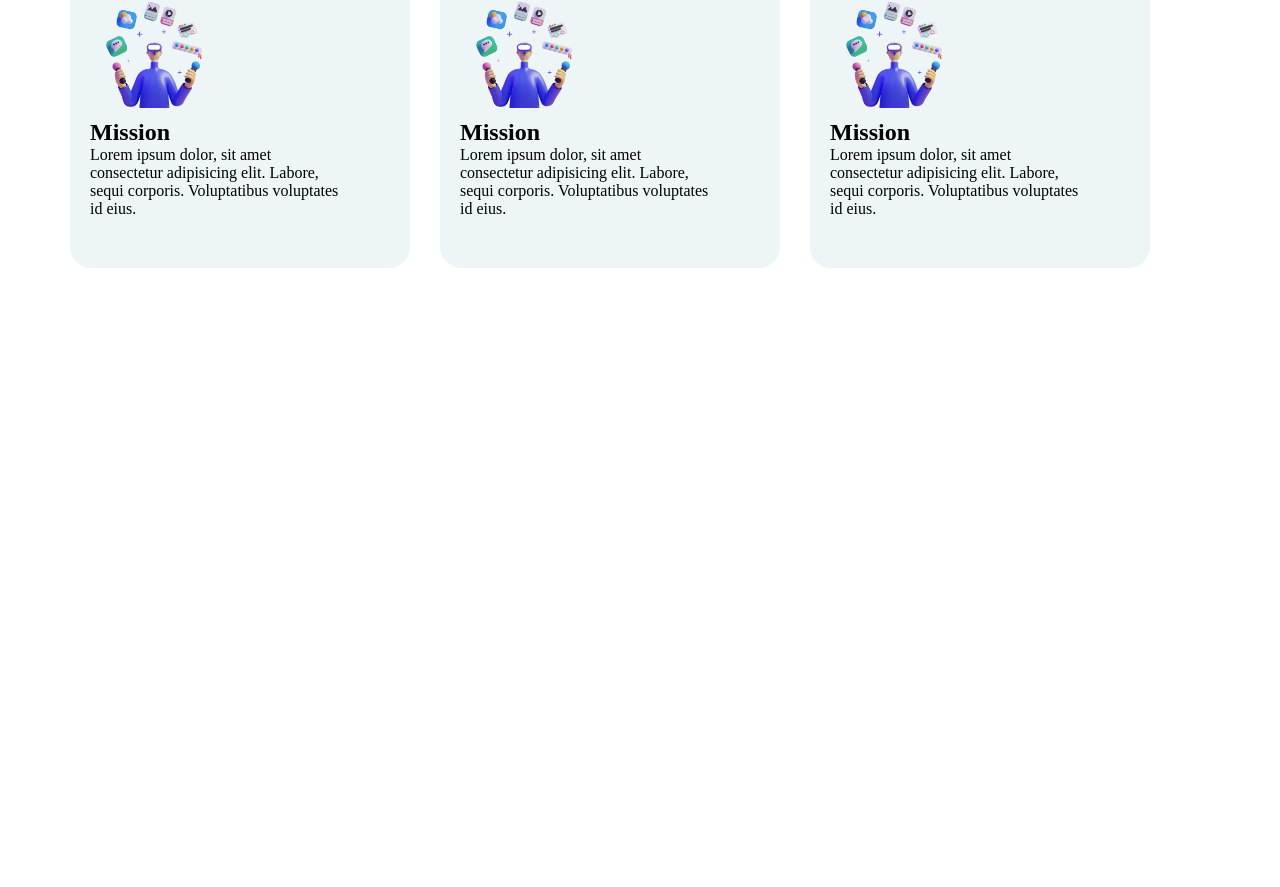
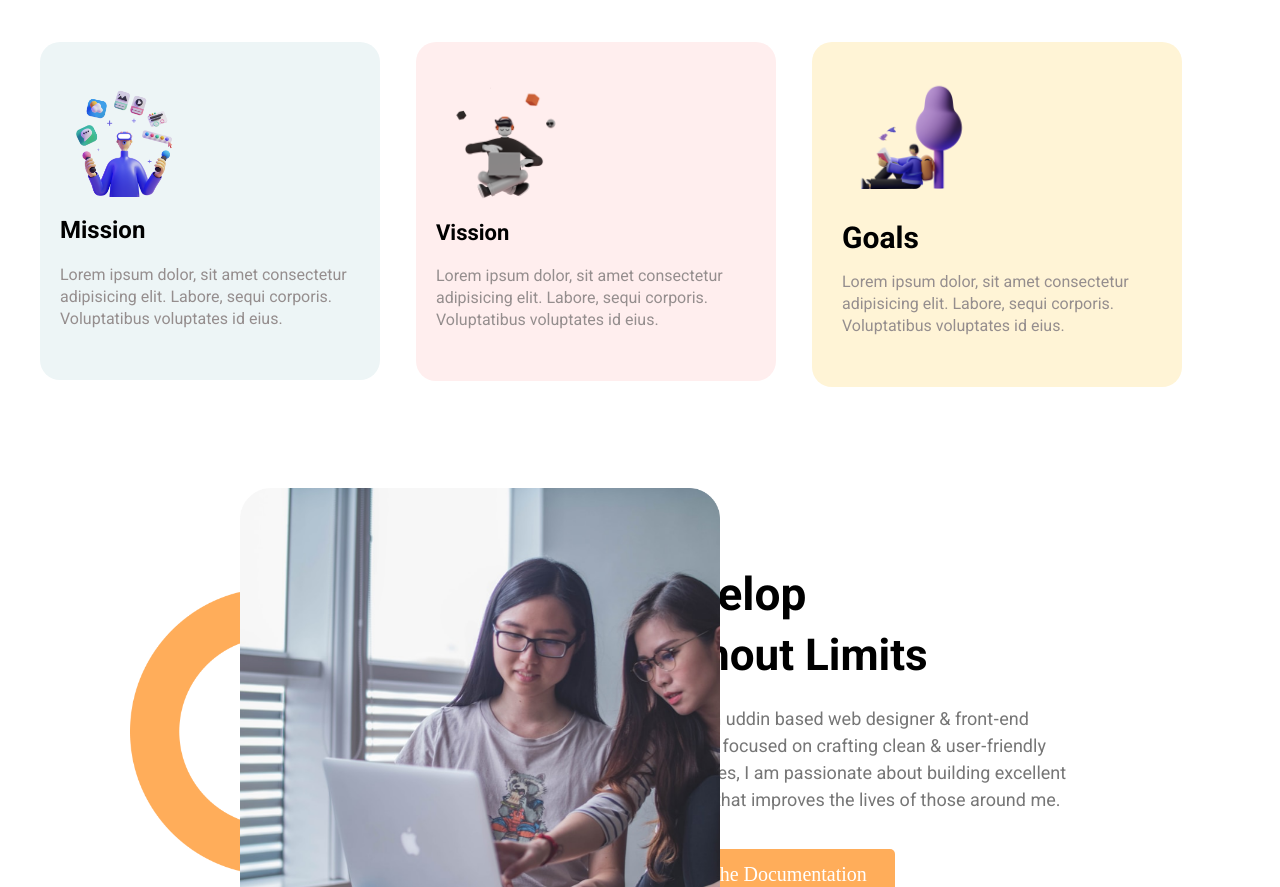
Before and after one commit to azimuddin2/Developer_Website, a plain HTML site: page index.html in a window 1280 px wide. Shown: the part 632-1519 px from the top of the page. Before the commit the page ends 950 px from the top, so only its background shows below. Drawn offline with Linux system fonts and the light colour scheme; files whose address does not match are found by name.

Commit message:
new addted

```diff
--- a/index.html
+++ b/index.html
@@ -20,11 +20,11 @@
                 <p>Scroll down to explore more about us</p>
             </div>
             <div class="homeSliderImage">
-                <img src="file:///E:/Developer_Website/images/person/person-0.png" alt="person_image-0">
+                <img src="file:///E:/Developer_Website/images/person/person-1.png" alt="person_image-0">
             </div>
         </div>
     </section>
-    <section id="myMission">
+<section id="myMission">
         <div class="myMissionTitle">
             <h1>My Mission in <span>2022</span></h1>
         </div>
@@ -34,18 +34,38 @@
                 <h2>Mission</h2>
                 <p>Lorem ipsum dolor, sit amet consectetur adipisicing elit. Labore, sequi corporis. Voluptatibus voluptates id eius.</p>
             </div>
-            <div class="myMissionBox">
-                <img src="file:///C:/Users/User/Downloads/mission-2022-main/mission-2022-main/images/illustrators/illustrator-1.png" alt="illustrator_icon">
-                <h2>Mission</h2>
+            <div class="myMissionBoxfitst">
+                <img src="file:///C:/Users/User/Downloads/mission-2022-main/mission-2022-main/images/illustrators/illustrator-2.png" alt="illustrator_icon">
+                <h2>Vission</h2>
                 <p>Lorem ipsum dolor, sit amet consectetur adipisicing elit. Labore, sequi corporis. Voluptatibus voluptates id eius.</p>
             </div>
-            <div class="myMissionBox">
-                <img src="file:///C:/Users/User/Downloads/mission-2022-main/mission-2022-main/images/illustrators/illustrator-1.png" alt="illustrator_icon">
-                <h2>Mission</h2>
+            <div class="myMissionBoxSecend">
+                <img src="file:///C:/Users/User/Downloads/mission-2022-main/mission-2022-main/images/illustrators/illustrator-3.png" alt="illustrator_icon">
+                <h2>Goals</h2>
                 <p>Lorem ipsum dolor, sit amet consectetur adipisicing elit. Labore, sequi corporis. Voluptatibus voluptates id eius.</p>
             </div>
         </div>
     </section>
+    <section id="developWithout">
+
+
+            <div class="developerImage">
+                <div class="developerImageOne">
+                    <img src="file:///E:/Developer_Website/images/shapes/shape-1.png" alt="image shape">
+
+               </div>
+               <div class="developerImageTwo">
+                <img src="file:///E:/Developer_Website/images/pictures/coding.png" alt="pictures">
+            </div>
+            </div>
+            <div class="developerInfo">
+                <h1>Develop</h1>
+                <h2>Without Limits</h2>
+                <p>I'm a azim uddin based web designer & front‑end developer focused on crafting clean & user‑friendly experiences, I am passionate about building excellent software that improves the lives of those around me.</p>
+                <a id="readBtn" href="#">Read the Documentation</a>
+            </div>
+
+    </section>
 
 </body>
 </html>
--- a/style.css
+++ b/style.css
@@ -7,7 +7,7 @@
 
 .container {
     overflow: hidden;
-    width: 1140px;
+    width: 1200px;
     margin: auto;
 }
 
@@ -18,46 +18,53 @@
 }
 
 .homeSliderImage {
-    width: 50%;
+    width: 40%;
     float: right;
 }
 
 .infoTitle {
-    border-left: 3px solid #ff5959;
-    padding-left: 6px;
+    border-left: 6px solid #ffad5a;
+    padding-left: 10px;
     font-family: 'Roboto', sans-serif;
 }
 
 .infoTitle h1 {
-    font-size: 44px;
+    font-size: 50px;
     margin-bottom: 6px;
+    margin-top: 30px;
+    text-transform: capitalize;
 }
 
 .infoTitle h2 {
-    font-size: 40px;
+    font-size: 44px;
     color: #ffad5a;
+    text-transform: capitalize;
 }
 
 .homeSliderInformation p {
-    width: 50%;
-    margin-top: 26px;
-    margin-bottom: 20px;
+    width: 85%;
+    margin-top: 30px;
+    margin-bottom: 40px;
     color: #7a7272;
-    line-height: 20px;
-    font-size: 14px;
+    line-height: 25px;
+    font-size: 19px;
     font-family: 'Roboto', sans-serif;
 }
 
-.homeSliderImage img {width: 460px;height: 499px;}
+.homeSliderImage img {width: 400px;height: 436px;margin-top: 50px;}
 
 a#exploreBtn {
     text-decoration: none;
-    background: orange;
+    background: #ffad5a;
     color: white;
+    padding: 15px 30px;
+    border-radius: 3px;
+    font-size: 17px;
+    font-family: 'Roboto', sans-serif;
 }
 
 section#myMission {
-    margin: 50px 0px;
+    margin: 80px 0px;
 }
 
 .myMissionTitle {
@@ -68,9 +75,9 @@ section#myMission {
 .myMissionBox {
     width: 340px;
     background: #edf5f6;
-    border-radius: 21px;
+    border-radius: 20px;
     float: left;
-    margin-right: 30px;
+    margin-right: 36px;
 }
 
 .myMissionBox img {
@@ -91,3 +98,145 @@ section#myMission {
 .myMissionTitle span {
     color: #ffad5a;
 }
+
+.myMissionTitle h1 {
+    font-size: 46px;
+    margin-bottom: 50px;
+    font-family: 'Roboto', sans-serif;
+    font-weight: 800;
+    word-spacing: -2px;
+}
+
+.myMissionBox h2 {
+    font-size: 24px;
+    font-family: 'Roboto', sans-serif;
+    margin-bottom: 20px;
+}
+
+.myMissionBox p {
+    font-size: 16px;
+    font-family: 'Roboto', sans-serif;
+    width: 85%;
+    line-height: 22px;
+    color: #958e8e;
+}
+
+.myMissionBox img {
+    margin-top: 20px;
+    margin-bottom: 8px;
+}
+
+.myMissionBoxfitst {
+    width: 340px;
+    float: left;
+    background: #ffeeee;
+    border-radius: 20px;
+    margin-right: 36px;
+    padding-left: 20px;
+}
+
+.myMissionBoxfitst img {
+    width: 40%;
+    margin-top: 38px;
+}
+
+.myMissionBoxfitst p {
+    font-size: 16px;
+    font-family: 'Roboto', sans-serif;
+    margin-bottom: 50px;
+    margin-top: 20px;
+    width: 85%;
+    line-height: 22px;
+    color: #958e8e;
+}
+
+.myMissionBoxSecend {
+    width: 340px;
+    float: left;
+    background: #fff4d6;
+    border-radius: 20px;
+    padding-left: 30px;
+}
+
+.myMissionBoxSecend img {
+    width: 40%;
+    margin-top: 38px;
+}
+
+.myMissionBoxfitst h2 {
+    font-size: 22px;
+    font-family: 'Roboto', sans-serif;
+}
+
+.myMissionBoxSecend h2 {
+    font-size: 30px;
+    font-family: 'Roboto', sans-serif;
+}
+
+.myMissionBoxSecend p {
+    line-height: 22px;
+    font-size: 16px;
+    font-family: 'Roboto', sans-serif;
+    width: 85%;
+    margin-bottom: 50px;
+    margin-top: 16px;
+    color: #958e8e;
+}
+
+.developerImage {
+    width: 50%;
+    float: left;
+}
+
+.developerInfo {
+    width: 50%;
+    float: left;
+}
+
+.developerImage img {
+    width: 480px;
+}
+
+.developerImageOne {position: relative;left: 130px;width: 410px;top: 121px;}
+
+.developerImageTwo {
+    position: absolute;
+    margin-top: -270px;
+    margin-left: 240px;
+}
+
+.developerImageOne img {
+    width: 70%;
+    top: 59px;
+}
+
+.developerInfo h1 {
+    font-size: 46px;
+    margin-top: 100px;
+    font-family: 'Roboto', sans-serif;
+    margin-bottom: 8px;
+}
+
+.developerInfo h2 {
+    font-size: 44px;
+    font-family: 'Roboto', sans-serif;
+}
+
+.developerInfo p {
+    font-size: 18px;
+    font-family: 'Roboto', sans-serif;
+    margin-top: 24px;
+    width: 70%;
+    line-height: 27px;
+    color: #767676;
+    margin-bottom: 50px;
+}
+
+a#readBtn {
+    text-decoration: none;
+    background: #ffad5a;
+    color: white;
+    padding: 14px 28px;
+    font-size: 20px;
+    border-radius: 5px;
+}
```
